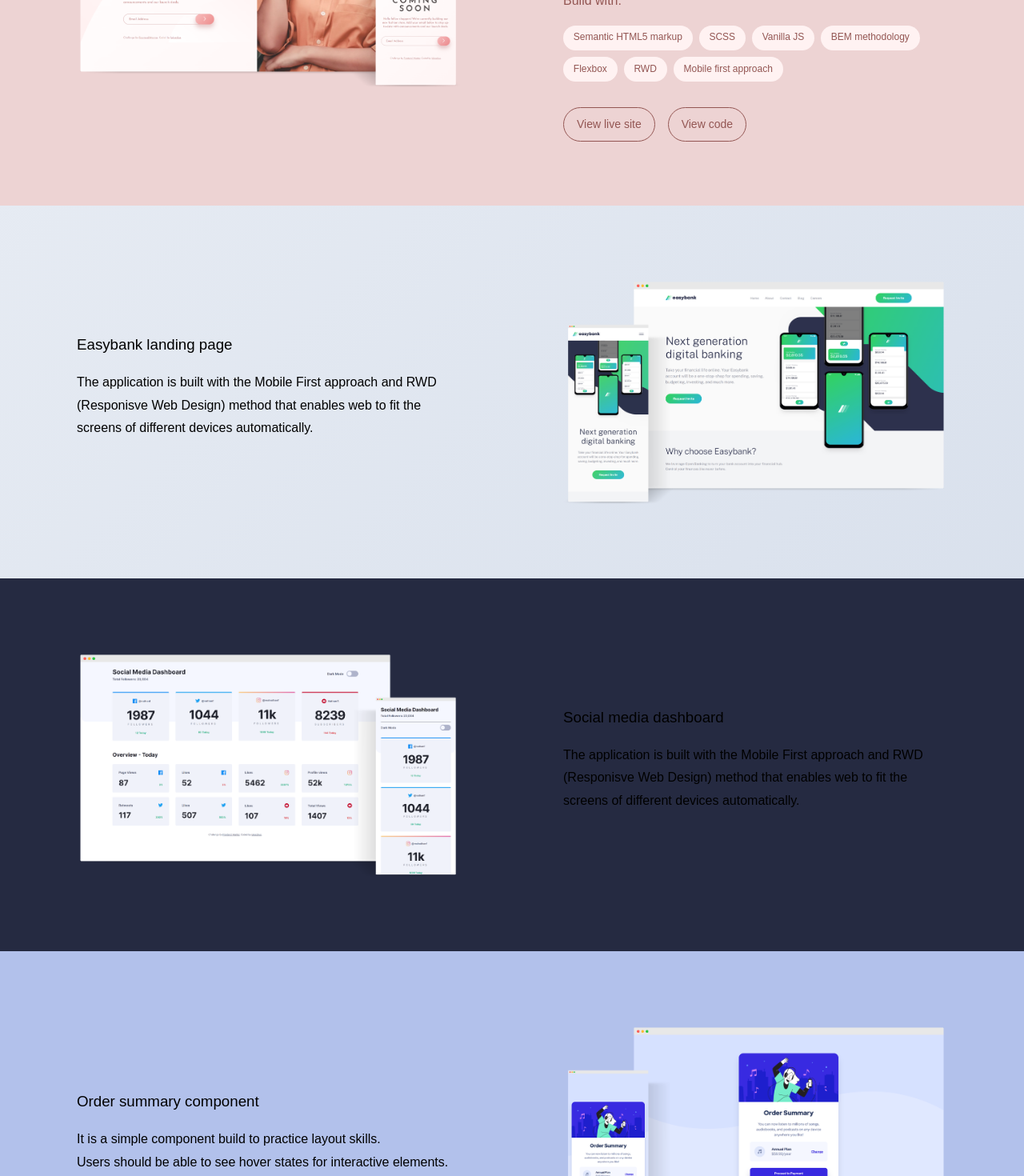
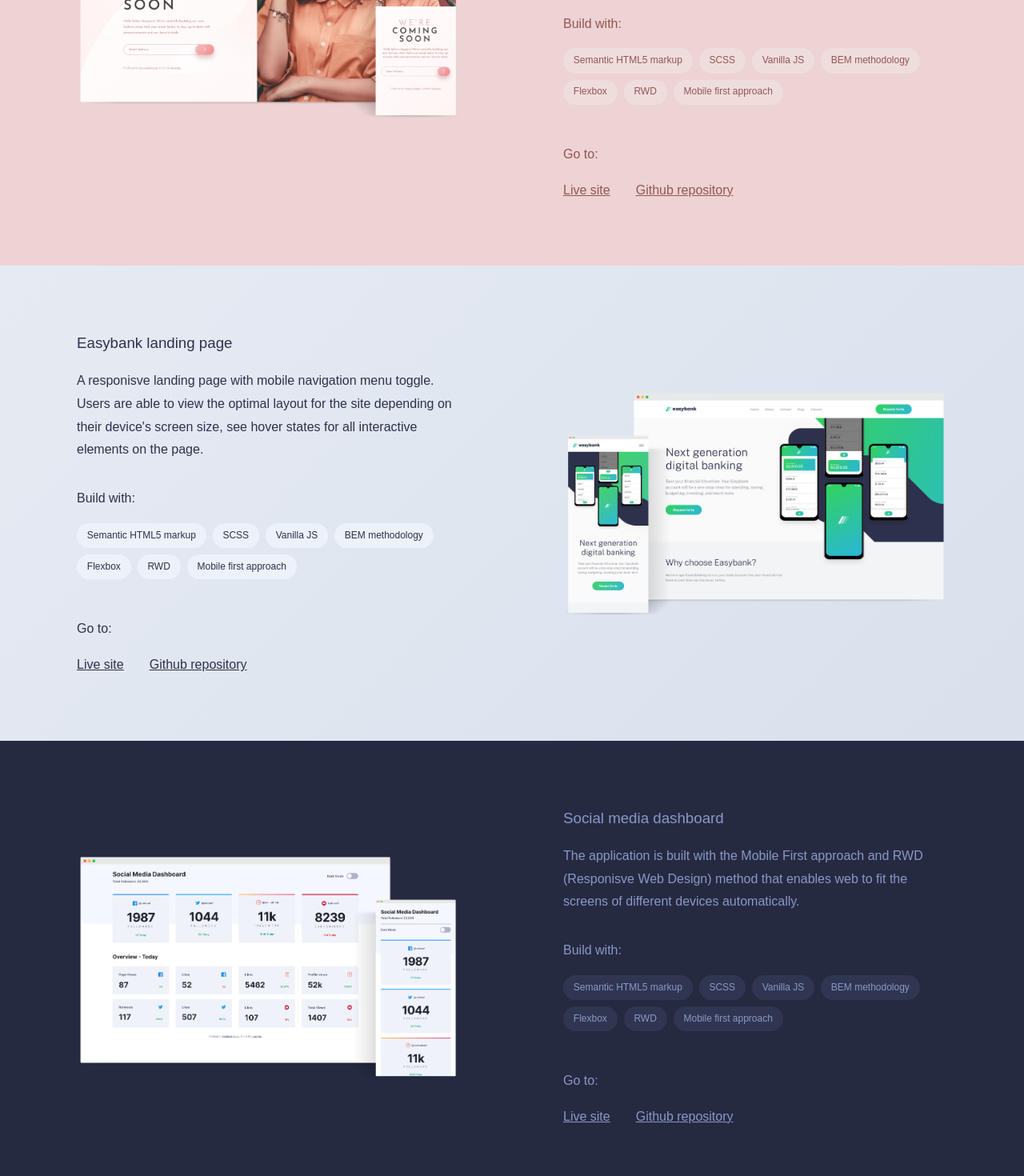
Before and after one commit to lukaszkus/lk-portfolio, a React (Create React App) app: page /work/fm-solutions in a window 1280 px wide. Shown: the part 1880-3350 px from the top of the page at 80% size. Built offline with nearby package versions, Linux system fonts and the light colour scheme.

Commit message:
fm solutions update

```diff
--- a/src/work/FrontendMentor.js
+++ b/src/work/FrontendMentor.js
@@ -137,6 +137,8 @@
 const ImageItem = styled.figure`
   display: grid;
   place-items: center;
+  order: 1;
+
   img {
     width: 100%;
     height: auto;
@@ -150,6 +152,7 @@
 
   @media ${breakpoint.tablet} {
     padding-inline: 2rem;
+    order: 0;
   }
 
   @media ${breakpoint.desktop} {
@@ -161,7 +164,8 @@
   display: flex;
   flex-direction: column;
   justify-content: center;
-  color: ${(props) => (props.bgColor ? props.bgColor : "#000")};
+  order: 2;
+  color: ${(props) => (props.color ? props.color : "#000")};
   padding: 1rem 0;
   line-height: 1.8;
   font-family: "Poppins", sans-serif;
@@ -190,13 +194,14 @@
     font-weight: 300;
     padding: 0.3rem 0.8rem;
     border-radius: 25px;
-    background-color: ${(props) => props.color};
+    background-color: ${(props) => props.bgColor};
   }
 
   @media ${breakpoint.tablet} {
     align-items: flex-start;
     text-align: left;
     padding-inline: 2rem;
+    order: 0;
   }
 
   @media ${breakpoint.desktop} {
@@ -204,26 +209,18 @@
   }
 `;
 
-const BtnContainer = styled.div`
+const LinkContainer = styled.div`
   display: flex;
-  gap: 1rem;
+  gap: 2rem;
 `;
 
-const Btn = styled.a.attrs((props) => ({
+const LinkItem = styled.a.attrs((props) => ({
   href: props.href,
 }))`
-  border: 1px solid ${(props) => props.mainColor};
-  padding: 0.5rem 1rem;
-  border-radius: 2rem;
-  font-size: 0.875rem;
-  font-weight: 300;
-  color: ${(props) => props.mainColor};
-  text-decoration: none;
-  cursor: pointer;
+  color: ${(props) => props.color};
 
   &:hover {
-    color: ${(props) => props.hoverColor};
-    background-color: ${(props) => props.mainColor};
+    text-decoration: none;
   }
 `;
 
@@ -240,8 +237,7 @@
           spy={true}
           smooth={true}
           offset={-100}
-          duration={500}
-        >
+          duration={500}>
           <Arrow />
         </Link>
       </Hero>
@@ -294,7 +290,7 @@
               alt="Base Apparel comming soon page"
             />
           </ImageItem>
-          <TextItem color="#fff2f2" bgColor="#935653" data-aos="fade-up">
+          <TextItem color="#935653" bgColor="#efdddd" data-aos="fade-up">
             <h3>Base Apparel comming soon page</h3>
             <p>
               A great project to practice responsive layout building and simple
@@ -302,7 +298,9 @@
               <br />
               Users are able to view the optimal layout depending on their
               device's screen size, see hover states for all interactive
-              elements, receive an error message when the form is submitted.
+              elements, receive an error message when the form is submitted (if
+              the input field is empty or email address is not formatted
+              correctly).
             </p>
             <p>Build with:</p>
             <ul>
@@ -314,35 +312,56 @@
               <li>RWD</li>
               <li>Mobile first approach</li>
             </ul>
-            <BtnContainer>
-              <Btn
+            <p>Go to:</p>
+            <LinkContainer>
+              <LinkItem
                 href="https://lukaszkus.github.io/base-apparel-coming-soon/"
-                mainColor="#935653"
-                hoverColor="#fff2f2"
-              >
-                View live site
-              </Btn>
-              <Btn
+                color="#935653">
+                Live site
+              </LinkItem>
+              <LinkItem
                 href="https://github.com/lukaszkus/base-apparel-coming-soon"
-                mainColor="#935653"
-                hoverColor="#fff2f2"
-              >
-                View code
-              </Btn>
-            </BtnContainer>
+                color="#935653">
+                Github repository
+              </LinkItem>
+            </LinkContainer>
           </TextItem>
         </Grid>
       </Section>
 
       <Section data-aos="fade-up">
         <Grid>
-          <TextItem data-aos="fade-up">
+          <TextItem color="#2d314d" bgColor="#edf2fa" data-aos="fade-up">
             <h3>Easybank landing page</h3>
             <p>
-              The application is built with the Mobile First approach and RWD
-              (Responisve Web Design) method that enables web to fit the screens
-              of different devices automatically.
+              A responisve landing page with mobile navigation menu toggle.
+              <br /> Users are able to view the optimal layout for the site
+              depending on their device's screen size, see hover states for all
+              interactive elements on the page.
             </p>
+            <p>Build with:</p>
+            <ul>
+              <li>Semantic HTML5 markup</li>
+              <li>SCSS</li>
+              <li>Vanilla JS</li>
+              <li>BEM methodology</li>
+              <li>Flexbox</li>
+              <li>RWD</li>
+              <li>Mobile first approach</li>
+            </ul>
+            <p>Go to:</p>
+            <LinkContainer>
+              <LinkItem
+                href="https://lukaszkus.github.io/easybank-landing-page"
+                color="#2d314d">
+                Live site
+              </LinkItem>
+              <LinkItem
+                href="https://github.com/lukaszkus/easybank-landing-page"
+                color="#2d314d">
+                Github repository
+              </LinkItem>
+            </LinkContainer>
           </TextItem>
           <ImageItem data-aos="fade-up">
             <img
@@ -361,13 +380,36 @@
               alt="Social media dashboard"
             />
           </ImageItem>
-          <TextItem color="#fff" data-aos="fade-up">
+          <TextItem color="#8b97c6" bgColor="#303651" data-aos="fade-up">
             <h3>Social media dashboard</h3>
             <p>
               The application is built with the Mobile First approach and RWD
               (Responisve Web Design) method that enables web to fit the screens
               of different devices automatically.
             </p>
+            <p>Build with:</p>
+            <ul>
+              <li>Semantic HTML5 markup</li>
+              <li>SCSS</li>
+              <li>Vanilla JS</li>
+              <li>BEM methodology</li>
+              <li>Flexbox</li>
+              <li>RWD</li>
+              <li>Mobile first approach</li>
+            </ul>
+            <p>Go to:</p>
+            <LinkContainer>
+              <LinkItem
+                href="https://lukaszkus.github.io/social-media-dashboard/"
+                color="#8b97c6">
+                Live site
+              </LinkItem>
+              <LinkItem
+                href="https://github.com/lukaszkus/social-media-dashboard"
+                color="#8b97c6">
+                Github repository
+              </LinkItem>
+            </LinkContainer>
           </TextItem>
         </Grid>
       </Section>
```
